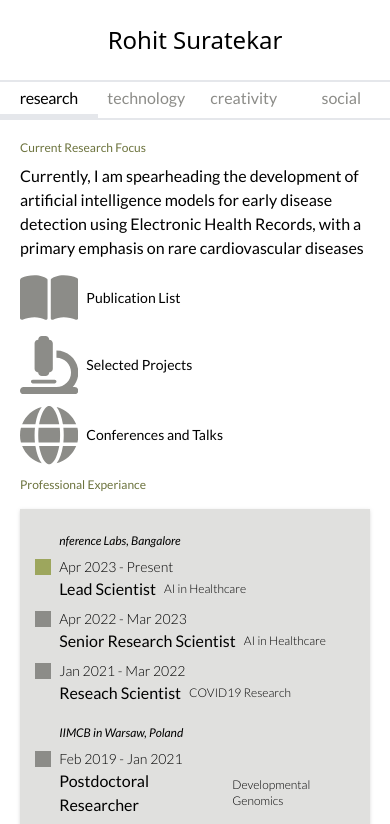
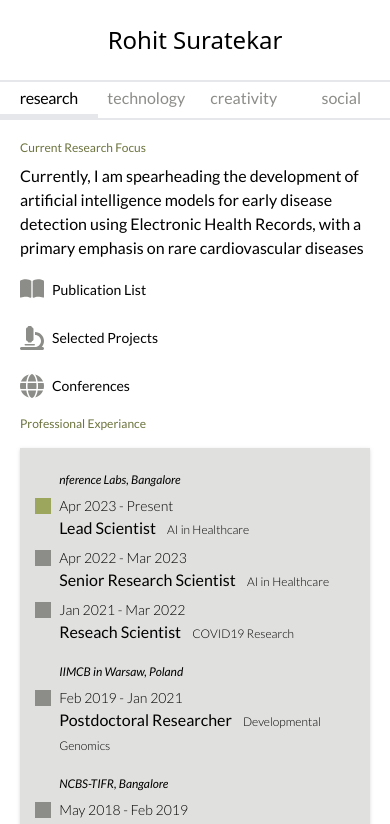
Before and after one commit to rohitsuratekar/PersonalWebsite, a React (Vite) app: page / in a window 390 px wide. Shown: the top 824 px of the page. Built offline with nearby package versions, Linux system fonts and the light colour scheme.

Commit message:
Small screen improvements

```diff
--- a/src/assets/researchData.json
+++ b/src/assets/researchData.json
@@ -13,7 +13,7 @@
     },
     {
       "icon": "globe",
-      "title": "Conferences and Talks",
+      "title": "Conferences",
       "url": "/conferences"
     }
   ],
@@ -232,7 +232,7 @@
       "status": "finished",
       "url": "https://www.embopress.org/doi/full/10.15252/msb.202110673",
       "keywords": ["COVID-19", "Genomics", "Statistics"],
-      "milestone": "Manuscript published in peer-revied publication",
+      "milestone": "Manuscript published in peer-reviewed publication",
       "details": "Design novel method to identify the vast diversity of genomic variants in Delta variant of COVID-19."
     },
     {
--- a/src/components/IconLibrary.jsx
+++ b/src/components/IconLibrary.jsx
@@ -13,10 +13,10 @@ const AppIcons = ({icon}) => {
                 return <svg xmlns="http://www.w3.org/2000/svg" viewBox="0 0 512 512">
                 <path d="M352 256c0 22.2-1.2 43.6-3.3 64H163.3c-2.2-20.4-3.3-41.8-3.3-64s1.2-43.6 3.3-64H348.7c2.2 20.4 3.3 41.8 3.3 64zm28.8-64H503.9c5.3 20.5 8.1 41.9 8.1 64s-2.8 43.5-8.1 64H380.8c2.1-20.6 3.2-42 3.2-64s-1.1-43.4-3.2-64zm112.6-32H376.7c-10-63.9-29.8-117.4-55.3-151.6c78.3 20.7 142 77.5 171.9 151.6zm-149.1 0H167.7c6.1-36.4 15.5-68.6 27-94.7c10.5-23.6 22.2-40.7 33.5-51.5C239.4 3.2 248.7 0 256 0s16.6 3.2 27.8 13.8c11.3 10.8 23 27.9 33.5 51.5c11.6 26 20.9 58.2 27 94.7zm-209 0H18.6C48.6 85.9 112.2 29.1 190.6 8.4C165.1 42.6 145.3 96.1 135.3 160zM8.1 192H131.2c-2.1 20.6-3.2 42-3.2 64s1.1 43.4 3.2 64H8.1C2.8 299.5 0 278.1 0 256s2.8-43.5 8.1-64zM194.7 446.6c-11.6-26-20.9-58.2-27-94.6H344.3c-6.1 36.4-15.5 68.6-27 94.6c-10.5 23.6-22.2 40.7-33.5 51.5C272.6 508.8 263.3 512 256 512s-16.6-3.2-27.8-13.8c-11.3-10.8-23-27.9-33.5-51.5zM135.3 352c10 63.9 29.8 117.4 55.3 151.6C112.2 482.9 48.6 426.1 18.6 352H135.3zm358.1 0c-30 74.1-93.6 130.9-171.9 151.6c25.5-34.2 45.2-87.7 55.3-151.6H493.4z"/></svg>
             case "building":
-                return <svg xmlns="http://www.w3.org/2000/svg" height="1em" viewBox="0 0 512 512">
+                return <svg xmlns="http://www.w3.org/2000/svg" viewBox="0 0 512 512">
                 <path d="M243.4 2.6l-224 96c-14 6-21.8 21-18.7 35.8S16.8 160 32 160v8c0 13.3 10.7 24 24 24H456c13.3 0 24-10.7 24-24v-8c15.2 0 28.3-10.7 31.3-25.6s-4.8-29.9-18.7-35.8l-224-96c-8-3.4-17.2-3.4-25.2 0zM128 224H64V420.3c-.6 .3-1.2 .7-1.8 1.1l-48 32c-11.7 7.8-17 22.4-12.9 35.9S17.9 512 32 512H480c14.1 0 26.5-9.2 30.6-22.7s-1.1-28.1-12.9-35.9l-48-32c-.6-.4-1.2-.7-1.8-1.1V224H384V416H344V224H280V416H232V224H168V416H128V224zM256 64a32 32 0 1 1 0 64 32 32 0 1 1 0-64z"/></svg>
             case "star":
-                return <svg xmlns="http://www.w3.org/2000/svg" height="1em" viewBox="0 0 576 512">
+                return <svg xmlns="http://www.w3.org/2000/svg" viewBox="0 0 576 512">
                 <path d="M316.9 18C311.6 7 300.4 0 288.1 0s-23.4 7-28.8 18L195 150.3 51.4 171.5c-12 1.8-22 10.2-25.7 21.7s-.7 24.2 7.9 32.7L137.8 329 113.2 474.7c-2 12 3 24.2 12.9 31.3s23 8 33.8 2.3l128.3-68.5 128.3 68.5c10.8 5.7 23.9 4.9 33.8-2.3s14.9-19.3 12.9-31.3L438.5 329 542.7 225.9c8.6-8.5 11.7-21.2 7.9-32.7s-13.7-19.9-25.7-21.7L381.2 150.3 316.9 18z"/></svg>
         }
         return <svg xmlns="http://www.w3.org/2000/svg" viewBox="0 0 512 512">
--- a/src/components/ResearchComponents.jsx
+++ b/src/components/ResearchComponents.jsx
@@ -15,7 +15,7 @@ const WorkPosition = ({ item }) => {
             {item.start} - {item.end}
           </div>
           <div className="col-span-1 lg:hidden"></div>
-          <div className="col-span-11 lg:col-span-8  flex items-center">
+          <div className="col-span-11 lg:col-span-8  block sm:flex items-center ">
             <span>{item.position}</span>{" "}
             <span className="pl-2 text-xs font-light">{item.description}</span>
           </div>
@@ -40,13 +40,13 @@ const QuickLink = ({ item }) => {
   return (
     <>
       <div
-        className="bg-red grid grid-cols-6 content-cente group"
+        className="flex flex-row items-center content-center group"
         onClick={() => goTo(item.url)}
       >
-        <div className="col-span-1 flex items-center fill-background group-hover:fill-primary">
+        <div className="h-6 w-6 fill-background group-hover:fill-primary">
           <AppIcons icon={item.icon} />
         </div>
-        <div className="col-span-5 p-2 flex items-center text-sm group-hover:text-primary">
+        <div className=" p-2 text-sm group-hover:text-primary">
           {item.title}
         </div>
       </div>
--- a/src/pages/ConferencePage.jsx
+++ b/src/pages/ConferencePage.jsx
@@ -17,7 +17,7 @@ const ConfBox = ({ item }) => {
           </div>
         </div>
         <div className="flex-grow ml-3 grid grid-cols-1">
-          <div className="uppercase mb-1">
+          <div className="mb-1">
             <span className="text-xs font-light">{item.date}</span>
             {", "}
             <span className="text-sm font-medium">
@@ -29,8 +29,8 @@ const ConfBox = ({ item }) => {
               </span>
             )}
           </div>
-          <div>{item.name}</div>
-          <div className="text-sm text-background mb-3">
+          <div className="font-medium bg-background-50/50 rounded-md px-2 py-1 text-sm">{item.name}</div>
+          <div className="text-sm text-background mb-3 mt-1">
             <span> Talk Title: </span>{" "}
             <span dangerouslySetInnerHTML={{ __html: item.title }}></span>
           </div>
--- a/src/pages/PublicationPage.jsx
+++ b/src/pages/PublicationPage.jsx
@@ -10,7 +10,7 @@ const PublicationBox = ({ item }) => {
         <span className="text-black">{parts[1]}</span>
         <span className="text-background">{parts[2]}</span>
         <span className="text-black ml-1">{item.title}</span>
-        <span className="text-secondary ml-1 italic underline">
+        <span className="text-link ml-1 italic underline">
           <a href={item.doi} target="_blank" rel="noopener noreferrer">
             {item.journal}
           </a>
--- a/src/pages/ResearchProjectPage.jsx
+++ b/src/pages/ResearchProjectPage.jsx
@@ -46,7 +46,7 @@ const ProjectBox = ({ item }) => {
       <div className="bg-background-50 p-2 mb-5 drop-shadow">
         <div>{item.title}</div>
         <div className="flex flex-row items-center">
-          <div className=" fill-background">
+          <div className="w-4 fill-background">
             <AppIcons icon="building" />
           </div>
           <div className="font-light italic mx-2 ">{item.institute}</div>
@@ -62,10 +62,10 @@ const ProjectBox = ({ item }) => {
         </div>
         {item.hasOwnProperty("milestone") && (
           <div className="flex flex-row items-center mt-3">
-            <div className=" fill-secondary">
+            <div className=" fill-secondary h-3 w-3">
               <AppIcons icon="star" />
             </div>
-            <div className="text-xs ml-2 text-link">
+            <div className="text-xs ml-2 text-link italic">
               <a href={item.url} target="_blank" rel="noreferrer">
                 {item.milestone}
               </a>
```
